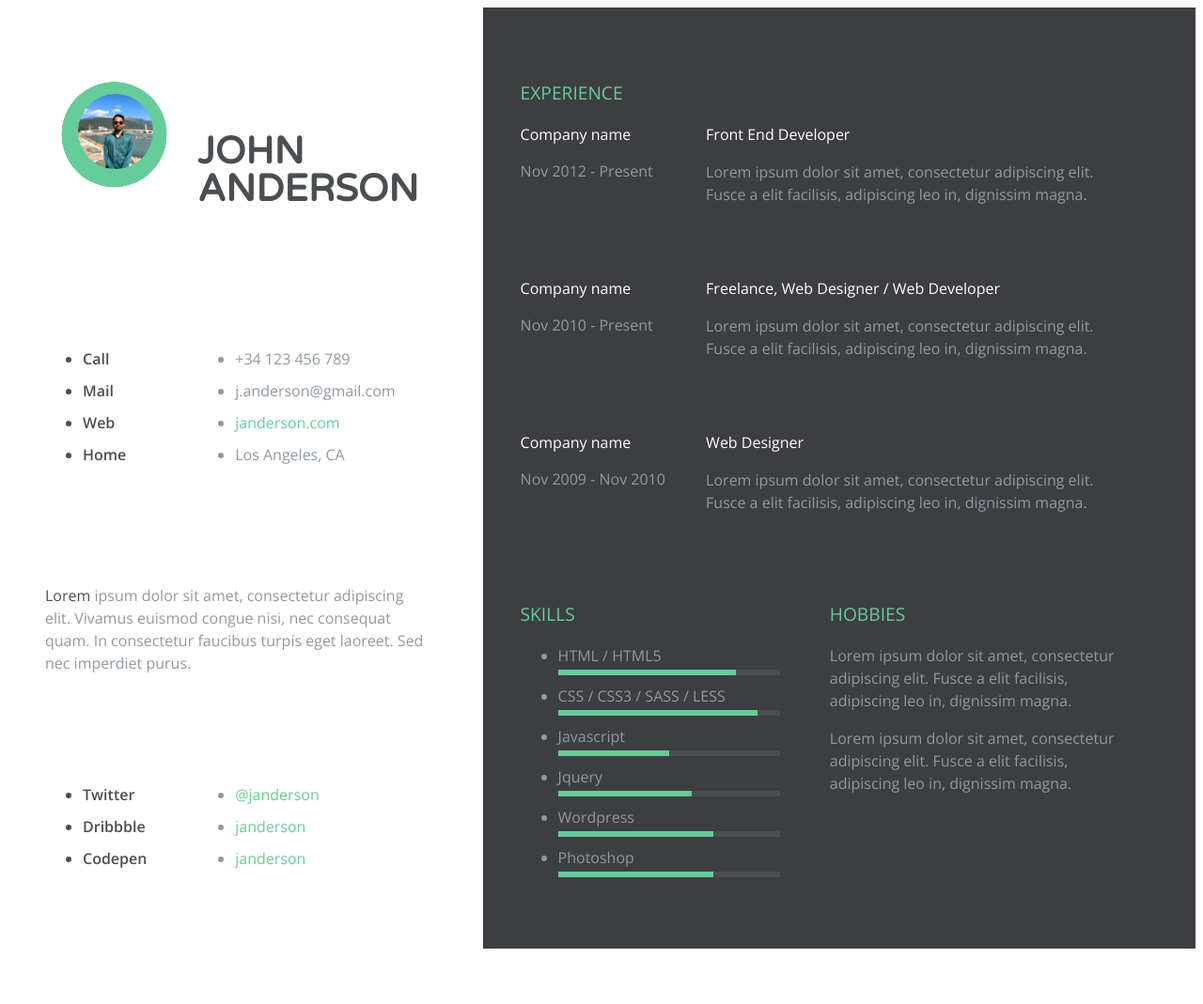
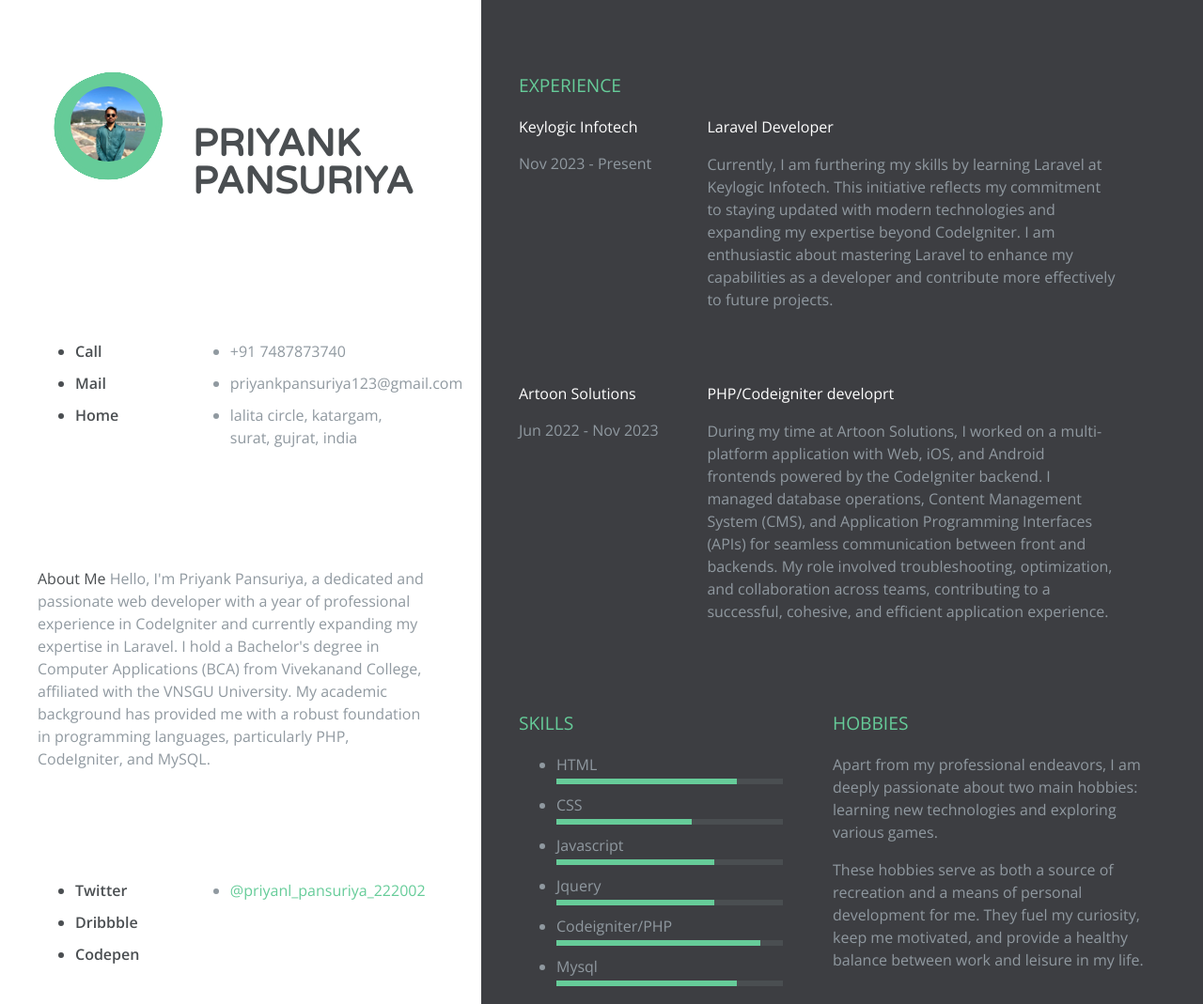
Before and after one commit to Priyank222/my-profile, a plain HTML site: page index.html in a window 1280 px wide. Shown: the top 1069 px of the page at 94% size. Before the commit the page ends 1010 px from the top, so only its background shows below. Drawn offline with nearby package versions, Linux system fonts and the light colour scheme.

Commit message:
update profile according to my details

```diff
--- a/index.html
+++ b/index.html
@@ -128,7 +128,7 @@
             <div class="clearfix"></div>
           </div>
           <div class="name-wrapper">
-            <h1>John <br />Anderson</h1>
+            <h1>Priyank <br />Pansuriya</h1>
             <!-- YOUR NAME AND LAST NAME  -->
           </div>
           <div class="clearfix"></div>
@@ -136,27 +136,24 @@
             <ul class="list-titles">
               <li>Call</li>
               <li>Mail</li>
-              <li>Web</li>
+              <!-- <li>Web</li> -->
               <li>Home</li>
             </ul>
             <ul class="list-content">
-              <li>+34 123 456 789</li>
+              <li>+91 7487873740</li>
               <!-- YOUR PHONE NUMBER  -->
-              <li>j.anderson@gmail.com</li>
+              <li>priyankpansuriya123@gmail.com</li>
               <!-- YOUR EMAIL -->
-              <li><a href="#">janderson.com</a></li>
+              <!-- <li><a href="#">janderson.com</a></li> -->
               <!-- YOUR WEBSITE  -->
-              <li>Los Angeles, CA</li>
+              <li>lalita circle, katargam, surat, gujrat, india</li>
               <!-- YOUR STATE AND COUNTRY  -->
             </ul>
           </div>
           <div class="contact-presentation">
             <!-- YOUR PRESENTATION RESUME  -->
             <p>
-              <span class="bold">Lorem</span> ipsum dolor sit amet, consectetur
-              adipiscing elit. Vivamus euismod congue nisi, nec consequat quam.
-              In consectetur faucibus turpis eget laoreet. Sed nec imperdiet
-              purus.
+              <span class="bold">About Me</span> Hello, I'm Priyank Pansuriya, a dedicated and passionate web developer with a year of professional experience in CodeIgniter and currently expanding my expertise in Laravel. I hold a Bachelor's degree in Computer Applications (BCA) from Vivekanand College, affiliated with the VNSGU University. My academic background has provided me with a robust foundation in programming languages, particularly PHP, CodeIgniter, and MySQL.
             </p>
           </div>
           <div class="contact-social clearfix">
@@ -167,11 +164,11 @@
             </ul>
             <ul class="list-content">
               <!-- REMEMBER TO PUT THE URL ON THE HREF TAG  -->
-              <li><a href="">@janderson</a></li>
+              <li><a href="">@priyanl_pansuriya_222002</a></li>
               <!-- YOUR TWITTER USER  -->
-              <li><a href="">janderson</a></li>
+              <!-- <li><a href="">janderson</a></li> -->
               <!-- YOUR DRIBBBLE USER  -->
-              <li><a href="">janderson</a></li>
+              <!-- <li><a href="">janderson</a></li> -->
               <!-- YOUR BEHANCE USER  -->
             </ul>
           </div>
@@ -184,59 +181,38 @@
 
           <div class="experience-wrapper">
             <div class="company-wrapper clearfix">
-              <div class="experience-title">Company name</div>
+              <div class="experience-title">Keylogic Infotech</div>
               <!-- NAME OF THE COMPANY YOUWORK WITH  -->
-              <div class="time">Nov 2012 - Present</div>
+              <div class="time">Nov 2023 - Present</div>
               <!-- THE TIME YOU WORK WITH THE COMPANY  -->
             </div>
 
             <div class="job-wrapper clearfix">
-              <div class="experience-title">Front End Developer</div>
+              <div class="experience-title">Laravel Developer</div>
               <!-- JOB TITLE  -->
               <div class="company-description">
                 <p>
-                  Lorem ipsum dolor sit amet, consectetur adipiscing elit. Fusce
-                  a elit facilisis, adipiscing leo in, dignissim magna.
+                  Currently, I am furthering my skills by learning Laravel at Keylogic Infotech. This initiative reflects my commitment to staying updated with modern technologies and expanding my expertise beyond CodeIgniter. I am enthusiastic about mastering Laravel to enhance my capabilities as a developer and contribute more effectively to future projects.
                 </p>
                 <!-- JOB DESCRIPTION  -->
               </div>
             </div>
 
             <div class="company-wrapper clearfix">
-              <div class="experience-title">Company name</div>
+              <div class="experience-title">Artoon Solutions</div>
               <!-- NAME OF THE COMPANY YOUWORK WITH  -->
-              <div class="time">Nov 2010 - Present</div>
+              <div class="time">Jun 2022 - Nov 2023</div>
               <!-- THE TIME YOU WORK WITH THE COMPANY  -->
             </div>
 
             <div class="job-wrapper clearfix">
               <div class="experience-title">
-                Freelance, Web Designer / Web Developer
+                PHP/Codeigniter developrt
               </div>
               <!-- JOB TITLE  -->
               <div class="company-description">
                 <p>
-                  Lorem ipsum dolor sit amet, consectetur adipiscing elit. Fusce
-                  a elit facilisis, adipiscing leo in, dignissim magna.
-                </p>
-                <!-- JOB DESCRIPTION  -->
-              </div>
-            </div>
-
-            <div class="company-wrapper clearfix">
-              <div class="experience-title">Company name</div>
-              <!-- NAME OF THE COMPANY YOUWORK WITH  -->
-              <div class="time">Nov 2009 - Nov 2010</div>
-              <!-- THE TIME YOU WORK WITH THE COMPANY  -->
-            </div>
-
-            <div class="job-wrapper clearfix">
-              <div class="experience-title">Web Designer</div>
-              <!-- JOB TITLE  -->
-              <div class="company-description">
-                <p>
-                  Lorem ipsum dolor sit amet, consectetur adipiscing elit. Fusce
-                  a elit facilisis, adipiscing leo in, dignissim magna.
+                  During my time at Artoon Solutions, I worked on a multi-platform application with Web, iOS, and Android frontends powered by the CodeIgniter backend. I managed database operations, Content Management System (CMS), and Application Programming Interfaces (APIs) for seamless communication between front and backends. My role involved troubleshooting, optimization, and collaboration across teams, contributing to a successful, cohesive, and efficient application experience.
                 </p>
                 <!-- JOB DESCRIPTION  -->
               </div>
@@ -248,12 +224,12 @@
             <h3 class="section-title">Skills</h3>
             <!-- YOUR SET OF SKILLS  -->
             <ul>
-              <li class="skill-percentage">HTML / HTML5</li>
-              <li class="skill-percentage">CSS / CSS3 / SASS / LESS</li>
+              <li class="skill-percentage">HTML</li>
+              <li class="skill-percentage">CSS</li>
               <li class="skill-percentage">Javascript</li>
               <li class="skill-percentage">Jquery</li>
-              <li class="skill-percentage">Wordpress</li>
-              <li class="skill-percentage">Photoshop</li>
+              <li class="skill-percentage">Codeigniter/PHP</li>
+              <li class="skill-percentage">Mysql</li>
             </ul>
           </div>
 
@@ -261,13 +237,13 @@
             <h3 class="section-title">Hobbies</h3>
             <!-- DESCRIPTION OF YOUR HOBBIES -->
             <p>
-              Lorem ipsum dolor sit amet, consectetur adipiscing elit. Fusce a
-              elit facilisis, adipiscing leo in, dignissim magna.
+              Apart from my professional endeavors, I am deeply passionate about two main hobbies: learning new technologies and exploring various games.
+
+
             </p>
 
             <p>
-              Lorem ipsum dolor sit amet, consectetur adipiscing elit. Fusce a
-              elit facilisis, adipiscing leo in, dignissim magna.
+              These hobbies serve as both a source of recreation and a means of personal development for me. They fuel my curiosity, keep me motivated, and provide a healthy balance between work and leisure in my life.
             </p>
           </div>
         </div>
@@ -275,6 +251,8 @@
 
       <div class="clearfix"></div>
     </div>
-    <script src="main.html"></script>
+    <script src="https://cdnjs.cloudflare.com/ajax/libs/gsap/2.1.3/TweenMax.min.js" integrity="sha512-DkPsH9LzNzZaZjCszwKrooKwgjArJDiEjA5tTgr3YX4E6TYv93ICS8T41yFHJnnSmGpnf0Mvb5NhScYbwvhn2w==" crossorigin="anonymous"></script>
+    <script src="https://cdnjs.cloudflare.com/ajax/libs/gsap/2.1.3/TimelineMax.min.js" integrity="sha512-0xrMWUXzEAc+VY7k48pWd5YT6ig03p4KARKxs4Bqxb9atrcn2fV41fWs+YXTKb8lD2sbPAmZMjKENiyzM/Gagw==" crossorigin="anonymous"></script>
+    <script src="main.js"></script>
   </body>
 </html>
--- a/style.css
+++ b/style.css
@@ -10,6 +10,8 @@
 	 font-family: 'Open Sans', sans-serif;
 	 font-size: 16px;
 	 line-height: 1.5em;
+	 margin: 0;
+	 padding: 0;
 }
  a {
 	 color: #6c9;
@@ -302,27 +304,27 @@
 	 animation: skill_1 0.6s ease;
 }
  .section-wrapper .skill-percentage:nth-child(2)::before {
-	 width: 90%;
+	 width: 60%;
 	 animation: skill_2 0.6s ease;
 }
  .section-wrapper .skill-percentage:nth-child(3)::before {
-	 width: 50%;
+	 width: 70%;
 	 animation: skill_3 0.6s ease;
 }
  .section-wrapper .skill-percentage:nth-child(4)::before {
-	 width: 60%;
+	 width: 70%;
 	 animation: skill_4 0.6s ease;
 }
  .section-wrapper .skill-percentage:nth-child(5)::before {
-	 width: 70%;
+	 width: 90%;
 	 animation: skill_5 0.6s ease;
 }
  .section-wrapper .skill-percentage:nth-child(6)::before {
-	 width: 70%;
+	 width: 80%;
 	 animation: skill_6 0.6s ease;
 }
  .section-wrapper .skill-percentage:nth-child(7)::before {
-	 width: 70%;
+	 width: 80%;
 	 animation: skill_6 0.6s ease;
 }
  @keyframes skill_1 {
```
